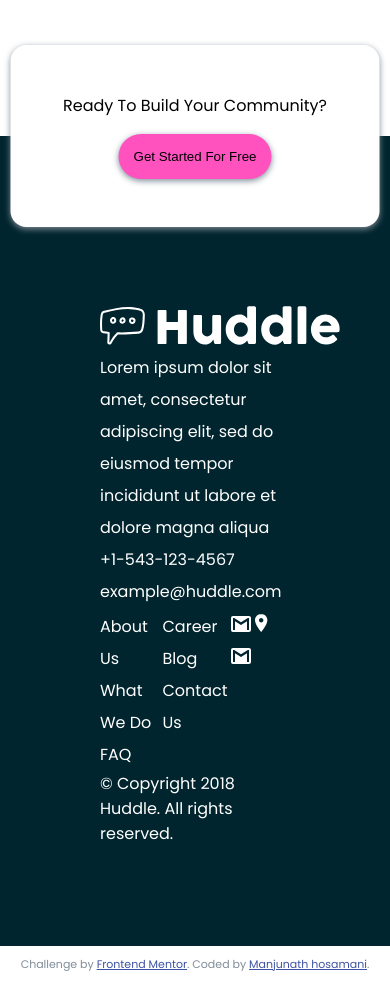
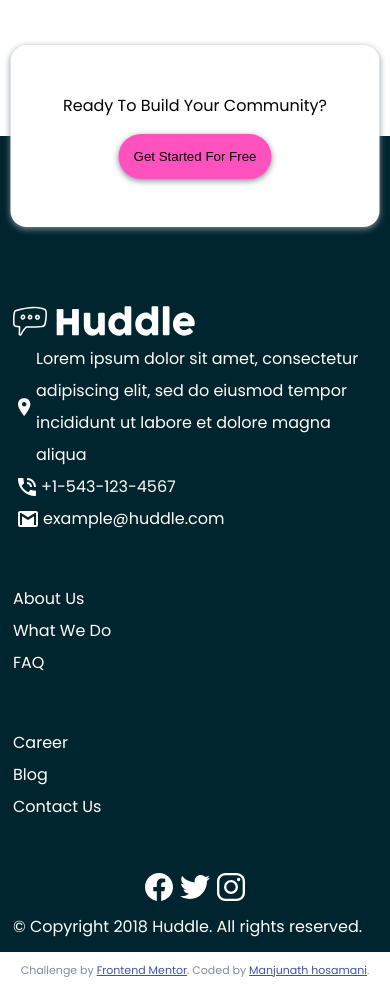
Before and after one commit to Manju299/huddle-landing-page-with-alternating-feature-blocks-master, a plain HTML site: page index.html in a window 390 px wide. Shown: the part 2060-3049 px from the top of the page. Drawn offline with Linux system fonts and the light colour scheme.

Commit message:
made minor changes

```diff
--- a/index.html
+++ b/index.html
@@ -125,12 +125,12 @@
       <div class="footer-list">
         <div class="Contact-info">
           <ul>
-            <li>
+            <li><img src="./images/icon-location.svg" alt="location">
               Lorem ipsum dolor sit amet, consectetur adipiscing elit, sed do
               eiusmod tempor incididunt ut labore et dolore magna aliqua
             </li>
-            <li>+1-543-123-4567</li>
-            <li>example@huddle.com</li>
+            <li><img src="./images/icon-phone.svg" alt="icon-phone">+1-543-123-4567</li>
+            <li><img src="./images/icon-email.svg" alt="icon-email">example@huddle.com</li>
           </ul>
         </div>
 
@@ -151,9 +151,9 @@
         </div>
 
         <div class="social-link">
-          <img src="./images/icon-email.svg" alt="facebook" />
-          <img src="./images/icon-location.svg" alt="twitter" />
-          <img src="./images/icon-email.svg" alt="instagram" />
+          <img src="./images/logo-facebook.svg" alt="facebook" />
+          <img src="./images/logo-twitter.svg" alt="twitter" />
+          <img src="./images/logo-instagram.svg" alt="instagram" />
         </div>
       </div>
       <div class="Copyright">
--- a/style.css
+++ b/style.css
@@ -157,6 +157,7 @@ body {
 
 .footer > img {
   filter: brightness(0%) invert(100%);
+  width: 50%;
 }
 h2 {
   margin: 15px;
@@ -174,18 +175,34 @@ p {
     display: flex;
     flex-direction: row;
     flex-wrap: wrap;
-    /* margin: 1rem; */
-     gap:3px;
-    line-height: 2rem;}
+    gap:3rem;
+    line-height: 2rem;
+    text-align: left;}
 
 
 .footer-list > div{
     flex: 1;
+    gap: 30px;
 
+}
+.footer-list > .Contact-info{
+  flex:2;
 }
 li{
     list-style: none;
+    display: flex;
+    /* align-items: flex-start; */
+    align-items: center;
     /* line-height: 10px; */
+}
+.social-link > img{
+  width: 32px;
+  height: 32px;
+  filter: invert(100%);
+}
+li img{
+  display: inline;
+  padding: 5px;
 }
 
 /*li:first-child{
@@ -248,4 +265,19 @@ li{
   .center-container{
     width: 70%;
     text-align: center;}
+
+    .footer{
+      padding: 13px;
+      padding-top: 170px;
+
+    }
+
+    .footer-list{
+      display: flex;
+      flex-direction: column;
+    }
+
+    .social-link{
+      text-align: center;
+    }
 }
```
Also changed, not shown: images/logo-facebook.svg (added), images/logo-instagram.svg (added), images/logo-twitter.svg (added).
